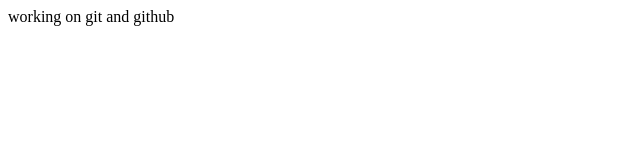
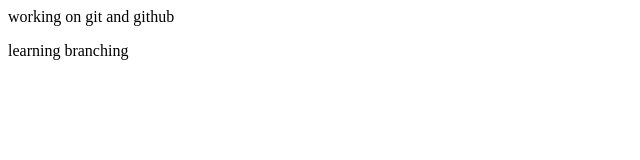
Before and after one commit to DhanaSree999/LocalRepo, a plain HTML site: page index.html in a window 1280 px wide. Shown: the whole page, without its empty margins (0-640 px from the left). Drawn offline with Linux system fonts and the light colour scheme.

Commit message:
edited file

```diff
--- a/index.html
+++ b/index.html
@@ -1 +1,2 @@
 <p> working on git and github</p>
+<p>learning branching</p>
```
